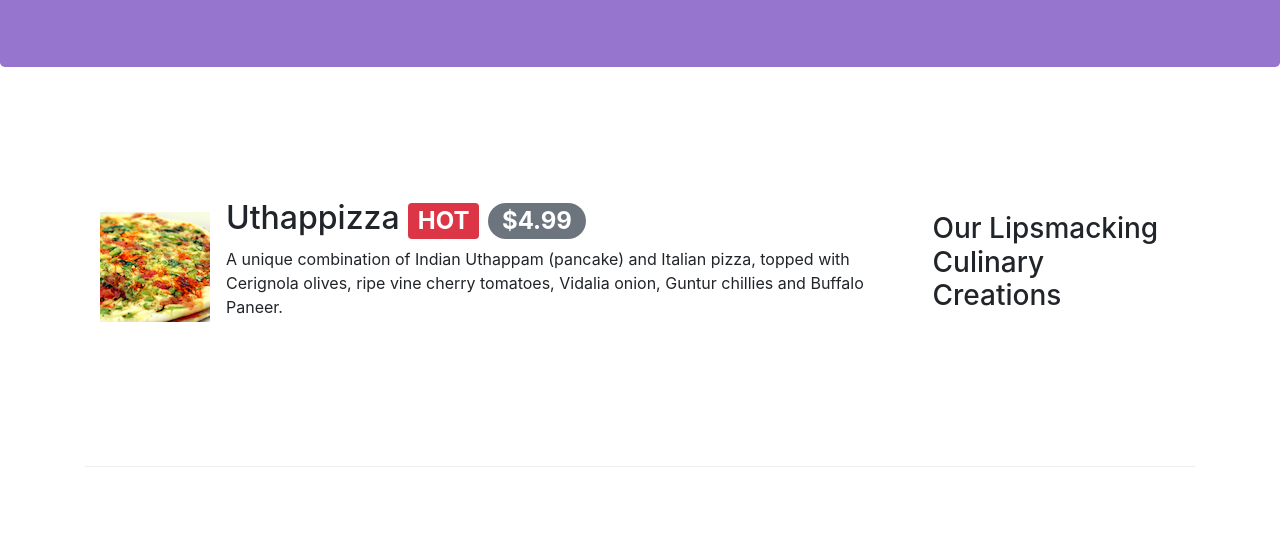
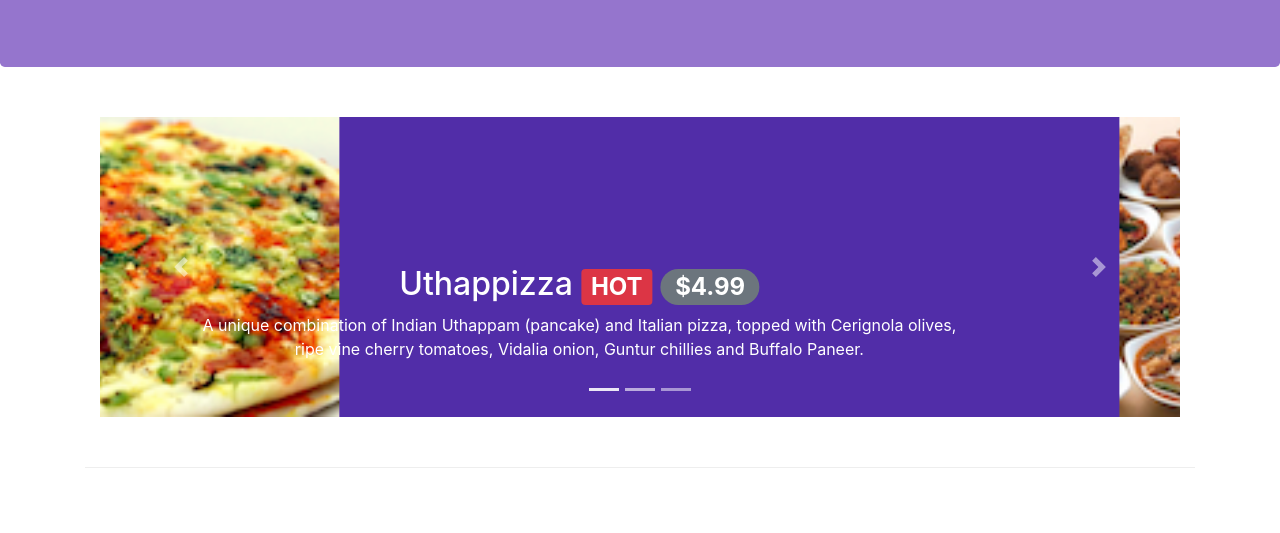
Before and after one commit to starcoder01/Restraunt, a website: page index.html in a window 1280 px wide. Shown: the part 267-800 px from the top of the page. Drawn offline with nearby package versions, Linux system fonts and the light colour scheme.

Commit message:
carousel

```diff
--- a/css/styles.css
+++ b/css/styles.css
@@ -44,3 +44,18 @@ body{
     border-bottom: 1px solid #ddd;
     padding: 10px;
 }
+
+.carousel{
+    background-color: #512DA8;
+}
+
+.carousel-item{
+    height:300px;
+}
+
+.carousel-item img{
+    position: absolute;
+    top:0;
+    left:0;
+    min-height: 300px;
+}
--- a/index.html
+++ b/index.html
@@ -106,6 +106,51 @@
     </header>
 
     <div class="container">
+        <div class="row row-content">
+            <div class="col">
+                <div id="mycarousel" class="carousel slide" data-ride="carousel">
+                    <div class="carousel-inner" role="listbox">
+                        <div class="carousel-item active">
+                            <img class="d-block img-fluid" src="img/uthappizza.png" alt="uthappizza">
+                            <div class="carousel-caption d-none d-md-block">
+                                <h2>Uthappizza <span class="badge badge-danger">HOT</span>  <span class="badge badge-pill badge-secondary">$4.99</span></h2>
+                                <p>A unique combination of Indian Uthappam (pancake) and Italian pizza, topped with Cerignola olives, ripe vine cherry tomatoes, Vidalia onion, Guntur chillies and Buffalo Paneer.</p>
+                            </div>
+                        </div>
+
+                        <div class="carousel-item">
+                            <img class="d-block img-fluid" src="img/buffet.png" alt="buffet">
+                            <div class="carousel-caption d-none d-md-block">
+                                <h2  class="mt-0">Weekend Grand Buffet <span class="badge badge-danger">NEW</span></h2>
+                                <p>Featuring mouthwatering combinations with a choice of five different salads, six enticing appetizers, six main entrees and five choicest desserts. Free flowing bubbly and soft drinks. All for just $19.99 per person </p>
+                            </div>
+                        </div>
+
+                        <div class="carousel-item">
+                            <img class="d-block img-fluid" src="img/alberto.png">
+                            <div class="carousel-caption d-none d-md-block">
+                                <h2>Alberto Somayya</h2>
+                                <h4>Executive Chef</h4>
+                                <p>Award winning three-star Michelin chef with wide International experience having worked closely with whos-who in the culinary world, he specializes in creating mouthwatering Indo-Italian fusion experiences. </p>
+                            </div>
+                        </div>
+                    </div>
+
+                    <ol class="carousel-indicators">
+                        <li data-target="mycarousel" data-slide-to="0" class="active"></li>
+                        <li data-target="mycarousel" data-slide-to="1"></li>
+                        <li data-target="mycarousel" data-slide-to="2"></li>
+                    </ol>
+                    <a class="carousel-control-prev" href="#mycarousel" role="button" data-slide="prev">
+                        <span class="carousel-control-prev-icon"></span>
+                    </a>
+                    <a class="carousel-control-next" href="#mycarousel" role="button" data-slide="next">
+                        <span class="carousel-control-next-icon"></span>
+                    </a>
+                </div>
+            </div>
+        </div>
+
         <div class="row row-content align-items-center">
             <div class="col-12 col-sm-4 col-md-3 order-sm-last">
                 <h3>Our Lipsmacking Culinary Creations</h3>
@@ -115,7 +160,7 @@
                     <img class="d-flex mr-3 image-thumbnail align-self-center" src="img/uthappizza.png" alt="uthappizza">
                     <div class="media-body">
                         <h2 class="mt-0">Uthappizza <span class="badge badge-danger">HOT</span>  <span class="badge badge-pill badge-secondary">$4.99</span></h2>
-                    <p>A unique combination of Indian Uthappam (pancake) and Italian pizza, topped with Cerignola olives, ripe vine cherry tomatoes, Vidalia onion, Guntur chillies and Buffalo Paneer.</p>
+                        <p>A unique combination of Indian Uthappam (pancake) and Italian pizza, topped with Cerignola olives, ripe vine cherry tomatoes, Vidalia onion, Guntur chillies and Buffalo Paneer.</p>
                     </div>
                 </div>
 
```
